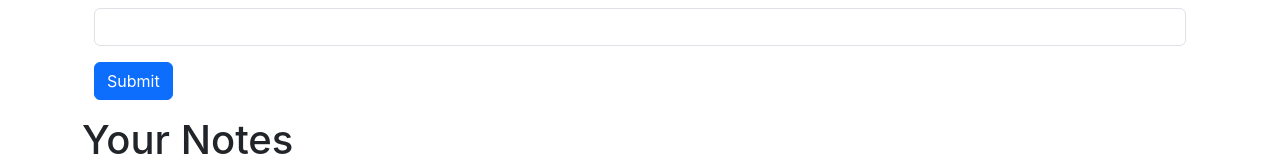
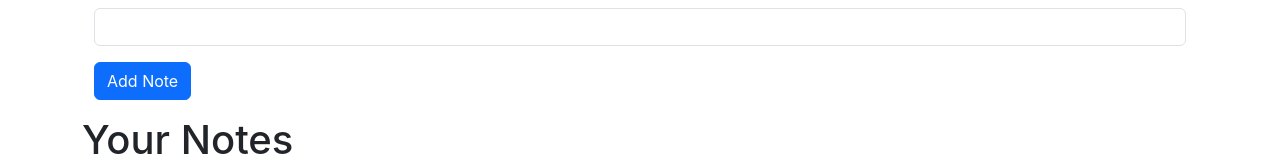
Before and after one commit to swaraj-ssk/iNotebook-with-React-and-Express, a React (Create React App) app: page / in a window 1280 px wide. Shown: the part 304-460 px from the top of the page. Built offline with nearby package versions, Linux system fonts and the light colour scheme.

Commit message:
Delete note function added

```diff
--- a/src/components/AddNote.js
+++ b/src/components/AddNote.js
@@ -29,7 +29,7 @@ const AddNote = () => {
                     <input type="checkbox" className="form-check-input" id="exampleCheck1"/>
                         <label className="form-check-label" htmlFor="exampleCheck1">Check me out</label>
                 </div> */}
-                <button type="submit" className="btn btn-primary" onClick={textAdder}>Submit</button>
+                <button type="submit" className="btn btn-primary" onClick={textAdder}>Add Note</button>
             </form>
 
         </div>
--- a/src/components/Noteitem.js
+++ b/src/components/Noteitem.js
@@ -1,18 +1,21 @@
-import React from 'react'
+import React, {useContext} from 'react'
+import noteContext from '../context/notes/noteContext';
 
 const Noteitem = (props) => {
     const { note } = props;
+
+    const context = useContext(noteContext)
+    const {deleteNote} = context;
     return (
         <div className='col-md-3'>
             <div className="card my-3" >
                 <div className="card-body">
                     <div className="d-flex align-items-center justify-content-between">
                         <h5 className="card-title">{note.title}</h5>
-                        <i className=" fa-solid fa-trash mx-2"></i>
+                        <i className=" fa-solid fa-trash mx-2" onClick={()=>{deleteNote(note._id)}}></i>
                         <i className="fa-solid fa-pen-to-square mx-2"></i>
                     </div>
                     <p className="card-text">{note.description}</p>
-                    {/* <a href="#" className="btn btn-primary">Go somewhere</a> */}
                 </div>
             </div>
         </div>
--- a/src/context/notes/NoteState.js
+++ b/src/context/notes/NoteState.js
@@ -88,7 +88,8 @@ const NoteState = (props) => {
 
   //Delete note function
   const deleteNote = (id)=>{
-
+    const newNotes = notes.filter((note)=>{ return note._id!==id});
+    setNotes(newNotes);
   }
 
   //Edit a note function
```
